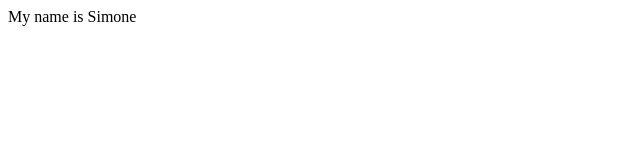
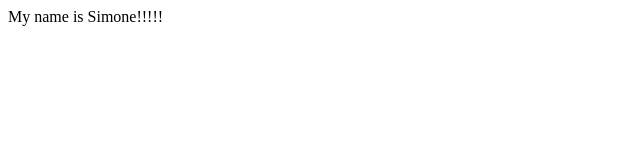
Before and after one commit to OoDelux/first-github-project, a plain HTML site: page index.html in a window 1280 px wide. Shown: the full height of the page, 0-640 px from the left. Drawn offline with Linux system fonts and the light colour scheme.

Commit message:
Emphasize the name

```diff
--- a/index.html
+++ b/index.html
@@ -7,6 +7,6 @@
     <title>Document</title>
 </head>
 <body>
-    My name is Simone
+    My name is Simone!!!!!
 </body>
 </html>
```
